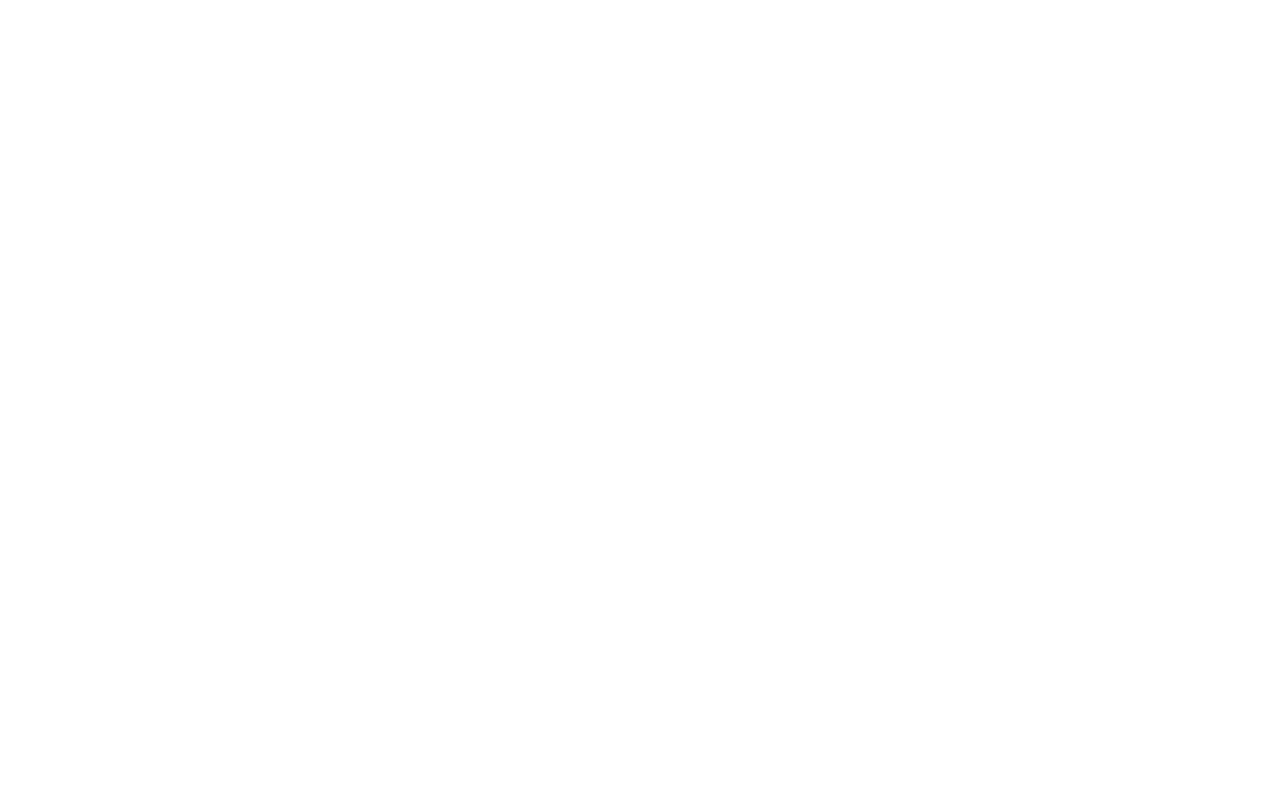
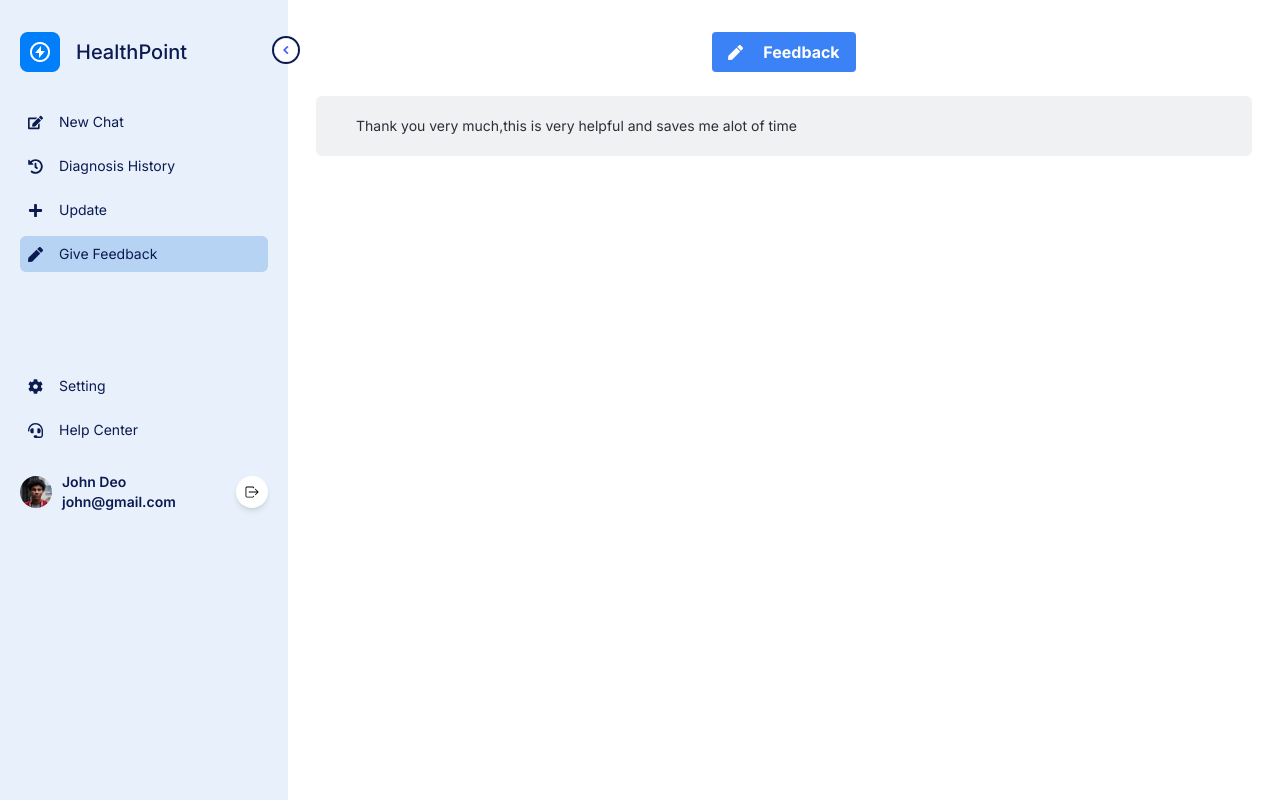
Before and after one commit to eodaneze/HealthAI-Frontend-, a React (Vite) app: page /feedback in a window 1280 px wide. Before the commit this address had no page. Built offline with nearby package versions, Linux system fonts and the light colour scheme.

Commit message:
addes screns

```diff
--- a/src/App.jsx
+++ b/src/App.jsx
@@ -8,6 +8,7 @@ import WelcomeScreen2 from './screens/WelcomeScreen2'
 import WelcomeScreen3 from './screens/Welcomescreen3'
 import RegisterScreen from './screens/RegisterScreen'
 import LoginScreen from './screens/LoginScreen'
+import Feedback from './screens/Feedback'
 
 // import ThirtyDays from './components/ThirtyDays'
 const App = () => {
@@ -22,6 +23,7 @@ const App = () => {
            <Route path='/chat' element={<ChatScreen />}/>
            <Route path='/diagnosis' element={<Diagnosis />}/>
            <Route path='/update' element={<Update />}/>
+           <Route path='/feedback' element={<Feedback />}/>
         </Routes>
 
     </div>
--- a/src/components/Sidebar.jsx
+++ b/src/components/Sidebar.jsx
@@ -17,7 +17,7 @@ const Sidebar = () => {
     { title: "New Chat", src: "Chart_fill", icon: <FaEdit  size={15}/>, to:'/chat' },
     { title: "Diagnosis History", src: "Chat", icon: <FaHistory  size={15}/>, to:'/diagnosis'},
     { title: "Update", src: "User", icon: <FaPlus size={15}/>, to:'/update'},
-    { title: "Give Feedback ", src: "Calendar" , icon: <FaPen size={15}/>},
+    { title: "Give Feedback ", src: "Calendar" , icon: <FaPen size={15}/>, to:'/feedback'},
     { title: "Setting", src: "Setting", gap: true, icon: <FaCog size={15}/>},
     { title: "Help Center", src: "Setting", icon: <FaHeadset size={15}/>},
   ];
--- /dev/null
+++ b/src/screens/Feedback.jsx
@@ -0,0 +1,22 @@
+import Sidebar from '../components/Sidebar'
+import { FaPen } from 'react-icons/fa'
+
+const Feedback = () => {
+  return (
+    <div className='flex'>
+         <Sidebar />
+         <div className="h-screen flex-1 p-7  bg-white overflow-y-scroll">
+         <div className="lg:text-center pb-2">
+               <button className="bg-blue-500 hover:bg-blue-700 text-white font-bold py-2 flex gap-5 justify-items-center items-center mx-auto my-1 px-4 rounded">< FaPen size={15}/> Feedback</button>
+           </div>
+           <p className="update bg-[#F0F1F3] text-[#2B2F38] py-5 px-10 my-3 text-sm rounded-md">
+           Thank you very much,this is very helpful and saves me alot of time
+           </p>
+
+         </div>
+
+    </div>
+  )
+}
+
+export default Feedback
--- a/src/screens/LoginScreen.jsx
+++ b/src/screens/LoginScreen.jsx
@@ -1,5 +1,5 @@
-import React from 'react'
-import { createBrowserRouter, Route, Link, NavLink, createRoutesFromElements, RouterProvider, useLocation } from 'react-router-dom'
+import React, { useEffect } from 'react'
+import { createBrowserRouter, Route, Link, NavLink, createRoutesFromElements, RouterProvider, useLocation, useNavigate } from 'react-router-dom'
 import left from '../assets/Vector 5.png'
 import right from '../assets/Vector 4.png'
 import bot from '../assets/bot.png'
@@ -12,8 +12,6 @@ import User from '../assets/user2.png'
 
 
 const LoginScreen = () => {
-
-
   return (
     <main className='signUp'>
       <div className="reg-container">
@@ -33,9 +31,9 @@ const LoginScreen = () => {
          Username
         </label>
         <div className="input-box"> <img src={User} alt="email icon" /> <input id='username'  type="text" placeholder='Enter username'/>
-        <label class="checkbox-container2">
+        <label className="checkbox-container2">
         <input type="checkbox" />
-        <span class="checkmark2"></span>
+        <span className="checkmark2"></span>
         </label>
         </div>
       </div>
@@ -45,16 +43,16 @@ const LoginScreen = () => {
          <p className="must">Must contain at least 8 characters, a number, an uppercase letter and a lowercase letter</p>
         </label>
         <div className="input-box"> <img src={Lock2} alt="password icon" /> <input id='password' type="password" placeholder='Enter password'/>
-        <label class="checkbox-container2">
+        <label className="checkbox-container2">
         <input type="checkbox" />
-        <span class="checkmark2"></span>
+        <span className="checkmark2"></span>
         </label>
         </div>
       </div>
       <div className="stay">
-        <label class="checkbox-container">Stay logged in
+        <label className="checkbox-container">Stay logged in
         <input type="checkbox" />
-        <span class="checkmark"></span>
+        <span className="checkmark"></span>
         </label>
         {/* <div className="log">
           <input type="checkbox" name="checkbox" id="checkbox" />
@@ -65,7 +63,7 @@ const LoginScreen = () => {
       <p className='terms'>
       By signing up, you confirm that you’ve read and accepted our <span className="green">Terms of Service</span>  and <span className="green">Privacy Policy</span>. We will also subscribe you to our level up newsletter. You can also unsubscribe at anytime
       </p>
-      <button className='btn2'>Log in</button>
+      <Link to={'/chat'}><button className='btn2'>Log in</button></Link>
       <div className="registered">
         <p>Don't have an account? <Link to={'/signUp'}>Sign up</Link></p>
       </div>
--- a/src/screens/Update.jsx
+++ b/src/screens/Update.jsx
@@ -1,12 +1,23 @@
 
+import { FaPlus } from 'react-icons/fa6'
 import Sidebar from '../components/Sidebar'
 
 const Update = () => {
   return (
     <div className='flex'>
          <Sidebar />
+         <div className="h-screen flex-1 p-7  bg-white overflow-y-scroll">
+         <div className="lg:text-center pb-2">
+               <button className="bg-blue-500 hover:bg-blue-700 text-white font-bold py-2 flex gap-3 justify-items-center items-center mx-auto my-1 px-4 rounded">< FaPlus size={18}/> Updates</button>
+           </div>
+           <p className="update bg-[#E8F1FB] text-[#2B2F38] py-5 px-10 my-3 text-sm rounded-md">
+           Following the initial evaluation and diagnosis of consistent headache and backpain, you have been adviced to contact the hospital sooner if experiencing symptoms,significant changes, or intolerable side effects from the prescribed medications. Continued monitoring and modifications of the treatment wil be based on your responnse and  feedback
+           </p>
+           <p className="update bg-[#E8F1FB] text-[#2B2F38] py-5 px-10 my-3 text-sm rounded-md">
+           Following the initial evaluation and diagnosis of consistent headache and backpain, you have been adviced to contact the hospital sooner if experiencing symptoms,significant changes, or intolerable side effects from the prescribed medications. Continued monitoring and modifications of the treatment wil be based on your responnse and  feedback
+           </p>
+         </div>
 
-         <h1>Update Section</h1>
     </div>
   )
 }
```
